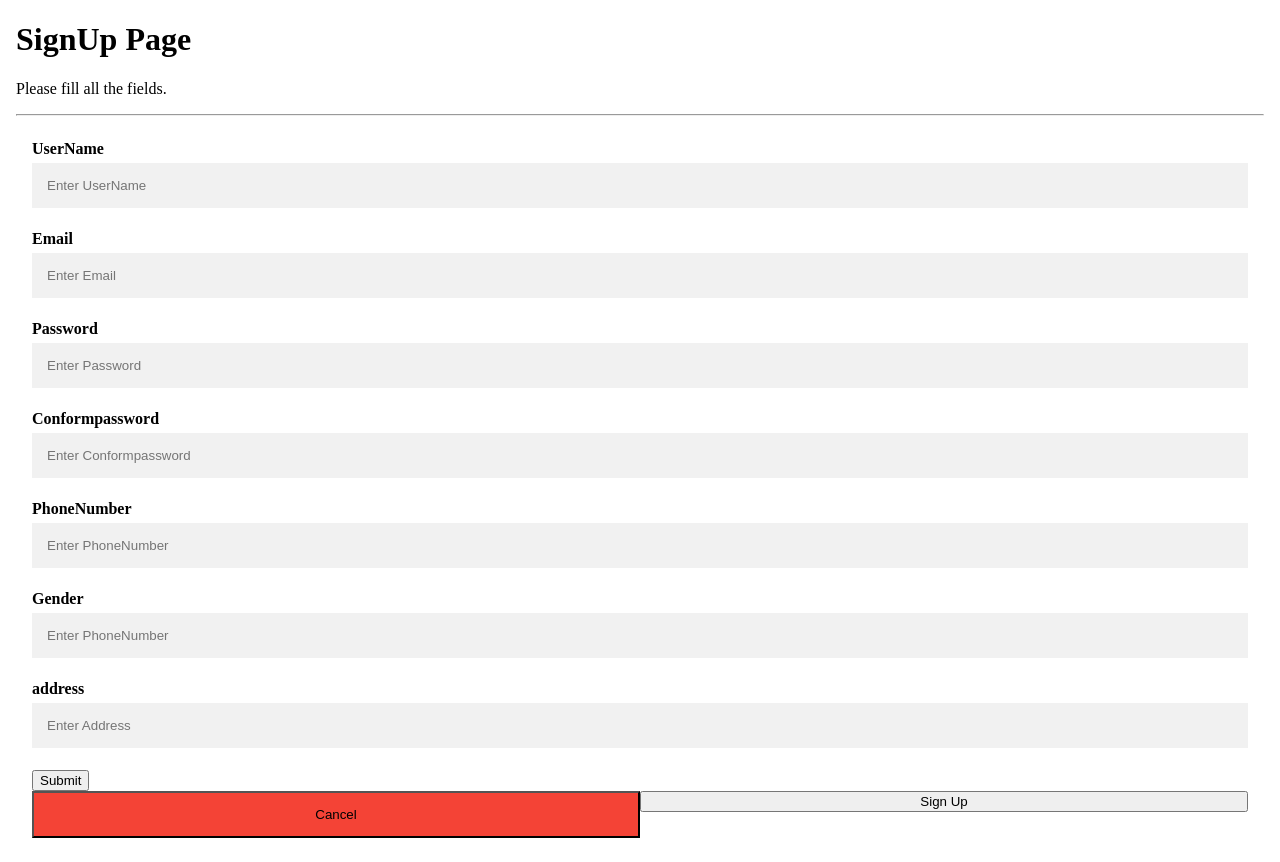
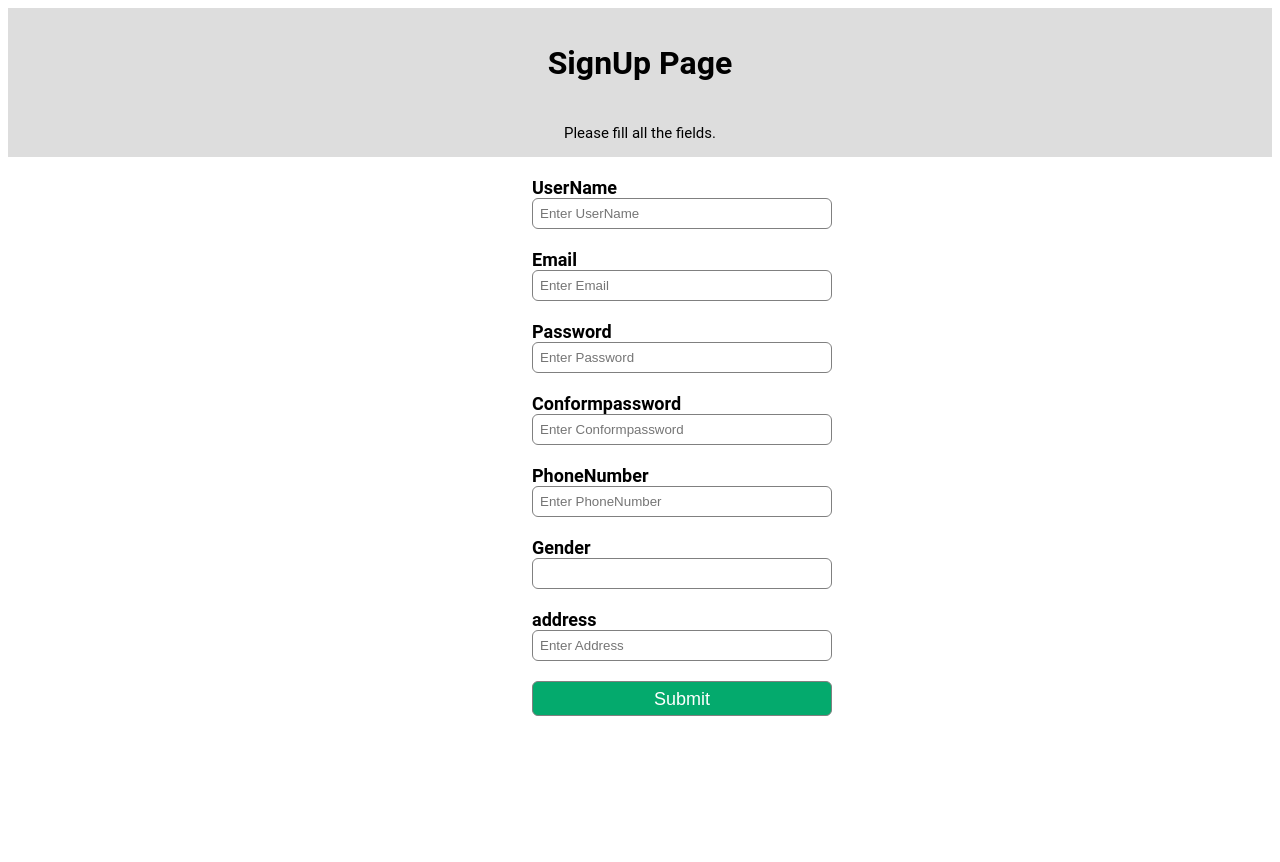
Before and after one commit to HemalathaBommireddy/E_Commers_Suta_website, an Angular app: page /signup in a window 1280 px wide. After the commit the page ends 800 px from the top, so only its background shows below. Built offline with nearby package versions, Linux system fonts and the light colour scheme.

Commit message:
changes in signup page

```diff
--- a/src/app/signup/signup.component.css
+++ b/src/app/signup/signup.component.css
@@ -1,50 +1,64 @@
 * {box-sizing: border-box}
 
-/* Full-width input fields */
-  input[type=text], input[type=password] {
-  width: 100%;
-  padding: 15px;
-  margin: 5px 0 22px 0;
-  display: inline-block;
-  border: none;
-  background: #f1f1f1;
+body {
+  background-color: #ddd;
+  font-family: "Roboto", sans-serif;
+  margin: 0;
+  padding: 0 ;
+  place-content: center;
 }
-input[type=text]:focus, input[type=password]:focus {
-    background-color: #ddd;
-    outline: none;
-  }
-  input[type=text]:focus, input[type=password]:focus {
-    background-color: #ddd;
-    outline: none;
-  }
-  button:hover {
-    opacity:1;
-  }
-  /* Extra styles for the cancel button */
-.cancelbtn {
-    padding: 14px 20px;
-    background-color: #f44336;
-  }
+ .container{
+   position: absolute;
+   width: 300px;
+   height:300px;
+    /* Center form on page horizontally  */
+    left: 40%;
+    margin-left: -150px;
 
-  /* Float cancel and signup buttons and add an equal width */
-  .cancelbtn, .signupbtn {
-    float: left;
-    width: 50%;
  }
   /* Add padding to container elements */
  .container
   {
-    padding: 16px;
+  width: 360px;
+  height: 600px;
+  margin: auto;
+  background-color: white;
+  border-radius: 3px;
  }
-  /* Clear floats */
-.clearfix::after {
-    content: "";
-    clear: both;
-    display: table;
+
+ h1 {
+  text-align: center;
+  padding-top: 15px;
  }
-  /* Change styles for cancel button and signup button on extra small screens */
-  @media screen and (max-width: 300px) {
-    .cancelbtn, .signupbtn {
+
+ .container {
+  width: 300px;
+  margin-left: 20px;
+ }
+ .container label {
+  display: flex;
+  margin-top: 20px;
+  font-size: 18px;
+ }
+ .container input {
   width: 100%;
+  padding: 7px;
+  border: none;
+  border: 1px solid gray;
+  border-radius: 6px;
+  outline: none;
  }
+ input[type="button"] {
+  width: 320px;
+  height: 35px;
+  margin-top: 20px;
+  border: none;
+  background-color: #04AA6D;
+  color: white;
+  font-size: 18px;
   }
+ p {
+  text-align: center;
+  padding-top: 20px;
+  font-size: 15px;
+ }
--- a/src/app/signup/signup.component.html
+++ b/src/app/signup/signup.component.html
@@ -1,8 +1,9 @@
 
 <body>
     <h1>SignUp Page</h1>
+
     <p>Please fill all the fields.</p>
-    <hr>
+
     <div class="container">
         <label for="UserName"><b>UserName</b></label>
         <input type="text" placeholder="Enter UserName" name="username" required>
@@ -15,16 +16,15 @@
         <label for="PhoneNumber"><b>PhoneNumber</b></label>
         <input type="text" placeholder="Enter PhoneNumber" name="PhoneNumber" required>
         <label for="Gender"><b>Gender</b></label>
-        <input type="text" placeholder="Enter PhoneNumber" name="PhoneNumber" required>
+        <input type="text" placeholder="" name="PhoneNumber" required>
         <label for="Address"><b>address</b></label>
         <input type="text" placeholder="Enter Address" name="Address" required>
-        <button routerlink="/Loign" type="submit">Submit</button>
+        <input type="button" value="Submit"/>
         <br/>
 
-        <div class="clearfix">
-      <button type="button" class="cancelbtn">Cancel</button>
-      <button type="submit" class="signupbtn">Sign Up</button>
-      </div>
+
+
+
 
     </div>
 </body>
```
Lines whose indentation alone changed are shown as unchanged.
